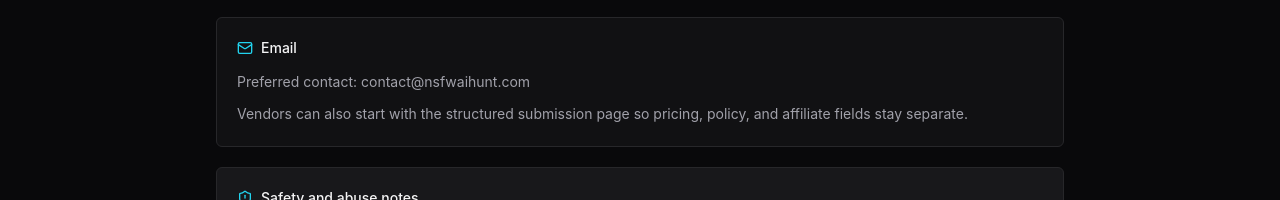
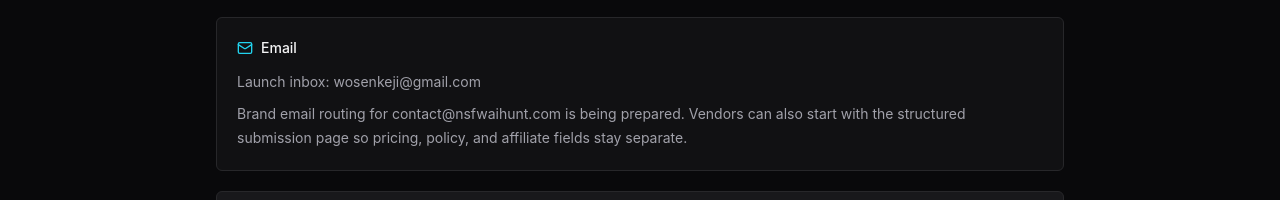
Before and after one commit to wosentechnogy/nsfw-ai-hunt, a Next.js app: page /contact in a window 1280 px wide. Shown: the part 285-485 px from the top of the page. Built offline with nearby package versions, Linux system fonts and the light colour scheme; no server answers.

Commit message:
Use reachable launch contact email

```diff
--- a/app/contact/page.tsx
+++ b/app/contact/page.tsx
@@ -30,14 +30,15 @@
           Email
         </div>
         <p className="mt-3 text-sm leading-6 text-muted-foreground">
-          Preferred contact:{" "}
-          <a className="underline underline-offset-4" href="mailto:contact@nsfwaihunt.com">
-            contact@nsfwaihunt.com
+          Launch inbox:{" "}
+          <a className="underline underline-offset-4" href="mailto:wosenkeji@gmail.com">
+            wosenkeji@gmail.com
           </a>
         </p>
         <p className="mt-2 text-sm leading-6 text-muted-foreground">
-          Vendors can also start with the structured submission page so pricing, policy, and
-          affiliate fields stay separate.
+          Brand email routing for contact@nsfwaihunt.com is being prepared. Vendors can also start
+          with the structured submission page so pricing, policy, and affiliate fields stay
+          separate.
         </p>
       </section>
 
--- a/app/privacy/page.tsx
+++ b/app/privacy/page.tsx
@@ -21,7 +21,7 @@
   {
     title: "Contact",
     body:
-      "For privacy questions or listing corrections, contact contact@nsfwaihunt.com. Do not send explicit media or sensitive personal data unless it is necessary for the request."
+      "For privacy questions or listing corrections, contact wosenkeji@gmail.com during launch. Do not send explicit media or sensitive personal data unless it is necessary for the request."
   }
 ] as const;
 
--- a/app/submit-tool/page.tsx
+++ b/app/submit-tool/page.tsx
@@ -55,7 +55,7 @@
 
       <div className="mt-8 flex flex-col gap-3 sm:flex-row">
         <Button asChild>
-          <a href="mailto:contact@nsfwaihunt.com?subject=Tool%20submission%20for%20NSFW%20AI%20Hunt">
+          <a href="mailto:wosenkeji@gmail.com?subject=Tool%20submission%20for%20NSFW%20AI%20Hunt">
             Email submission
             <ExternalLink className="size-4" aria-hidden="true" />
           </a>
```
